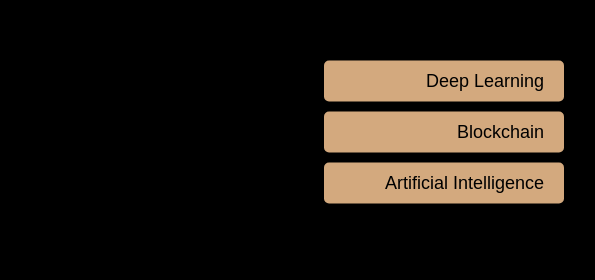
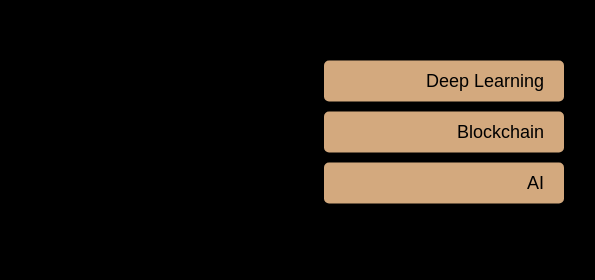
Before and after one commit to Ashis7/heyash.github.io, a plain HTML site: page docs/ash.html in a window 1280 px wide. Shown: the part 268-548 px from the top of the page, 588-1183 px from the left. Drawn offline with Linux system fonts and the light colour scheme.

Commit message:
Update ash.html
Signed-off-by: Ashis7 <66258157+Ashis7@users.noreply.github.com>

```diff
--- a/docs/ash.html
+++ b/docs/ash.html
@@ -104,7 +104,7 @@
     <div class="buttons">
         <a href="#" class="button">Deep Learning</a>
         <a href="#" class="button">Blockchain</a>
-        <a href="#" class="button">Artificial Intelligence</a>
+        <a href="#" class="button">AI</a>
     </div>
 </body>
 </html>
```
